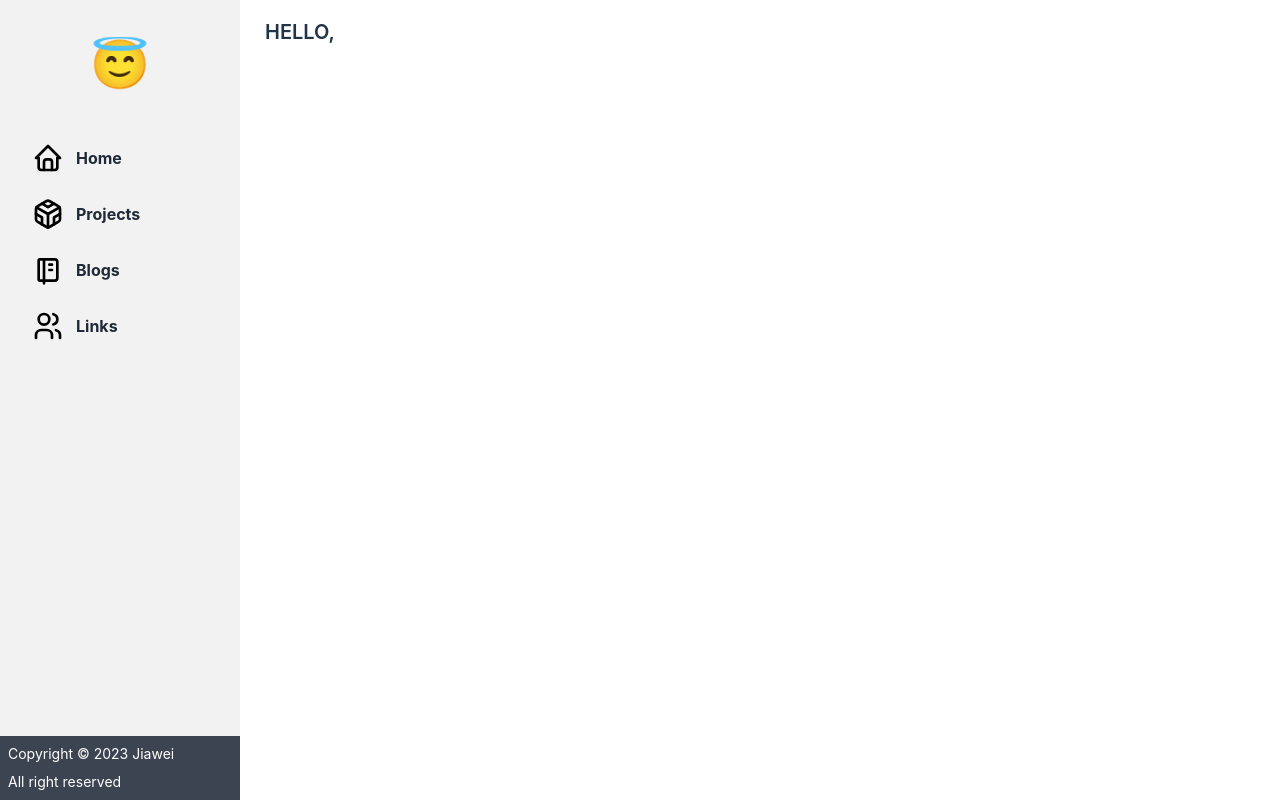
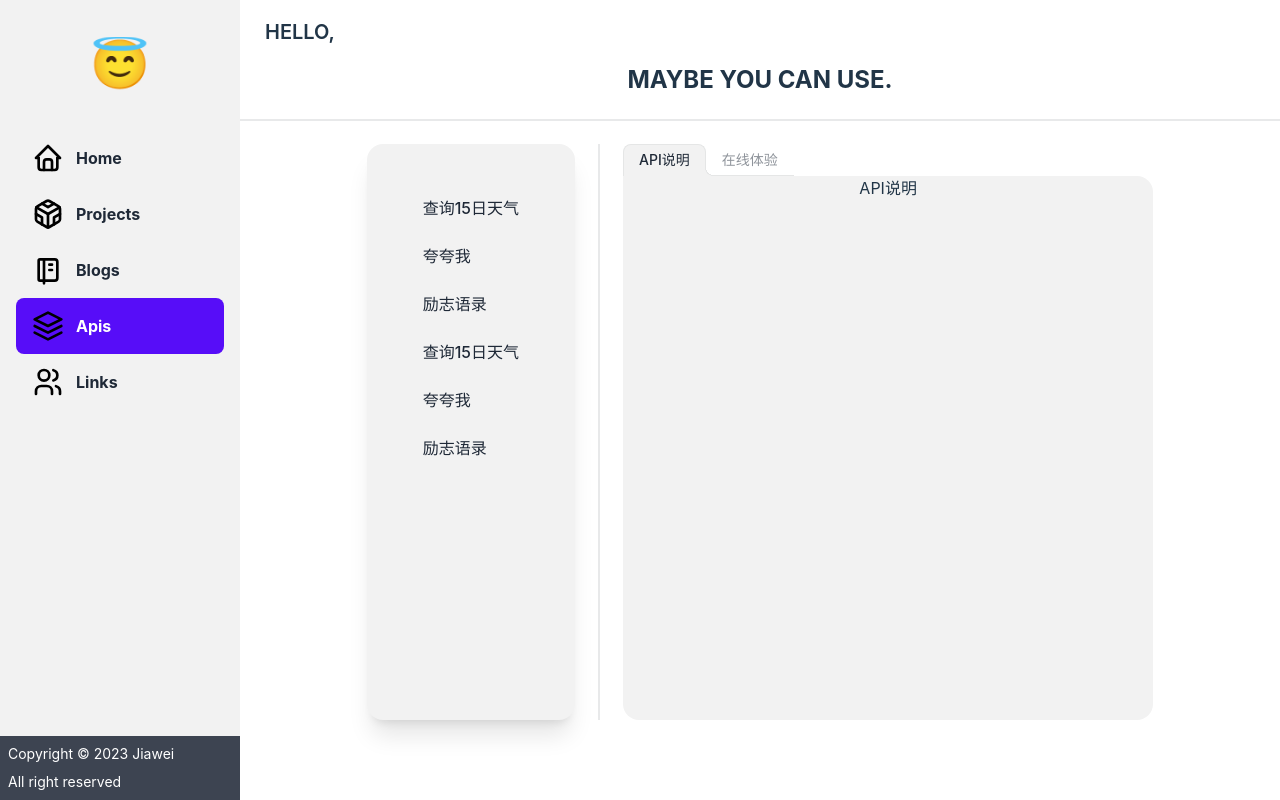
Before and after one commit to jiaw3i/boom-home, a React (Vite) app: page /apis in a window 1280 px wide. Built offline with nearby package versions, Linux system fonts and the light colour scheme.

Commit message:
add apis component

```diff
--- a/src/App.tsx
+++ b/src/App.tsx
@@ -1,12 +1,12 @@
-import React, {useEffect, useState} from 'react'
+import React, {useState} from 'react'
 import './App.css'
 import Sidebar from "./components/Sidebar";
 import Header from "./components/Header";
 import Projects from "./components/Projects";
-import {Link, Route, Routes, useLocation} from "react-router-dom";
+import {Route, Routes, useLocation} from "react-router-dom";
 import Home from "./components/Home";
 import ManageProject from "./components/manager/ManageProject";
-import {Alert} from "./components/Alert";
+import APIList from "./components/APIList";
 
 function App() {
     const currentTitle = () => {
@@ -41,8 +41,9 @@ function App() {
                     <Route path={"/"} element={<Home/>}/>
                     <Route path={"/home"} element={<Home/>}/>
                     <Route path={"/manage"} element={<ManageProject/>}>
-                        <Route path={"project"}  element={<ManageProject/>}/>
+                        <Route path={"project"} element={<ManageProject/>}/>
                     </Route>
+                    <Route path={"/apis"} element={<APIList/>}/>
                 </Routes>
             </div>
         </div>
--- /dev/null
+++ b/src/components/APIList.tsx
@@ -0,0 +1,41 @@
+import apis from "../datas/apis";
+import {useState} from "react";
+
+export default function APIList() {
+    const [activeTab,setActiveTab] = useState(1);
+    return (
+        <div className={"flex flex-col flex-grow items-center"}>
+            <div>
+                <p className={"font-bold text-2xl"}>MAYBE YOU CAN USE.</p>
+            </div>
+            <div className="divider"></div>
+            <div className={"flex flex-row flex-grow w-5/6 pl-10 pr-10 pb-20 justify-center"}>
+                <div className={"bg-base-200 card shadow-xl hover:shadow-2xl"}>
+                    <ul className={"menu p-2 text-base-content rounded-box"}>
+                        {apis.map(api => {
+                            return (
+                                <li key={api.id} className={""}>
+                                    <a className={""}>{api.name}</a>
+                                </li>
+                            )
+                        })}
+                    </ul>
+                </div>
+                <div className={"divider divider-horizontal"}></div>
+                <div className={"w-4/6 bg-transparent flex flex-col flex-grow "}>
+                    <div className="tabs w-full">
+                        <a onClick={()=>setActiveTab(1)} className={"tab tab-lifted " + (activeTab===1?"tab-active":"")}>
+                            API说明
+                        </a>
+                        <a onClick={()=>setActiveTab(2)} className={"tab tab-lifted " + (activeTab===2?"tab-active":"")}>在线体验</a>
+                    </div>
+                    <div className={"left-box bg-base-200 flex-grow rounded-tr-2xl rounded-bl-2xl rounded-br-2xl"}>
+                        <p>{activeTab===1?"API说明":"在线体验"}</p>
+                    </div>
+                </div>
+
+
+            </div>
+        </div>
+    )
+}
--- /dev/null
+++ b/src/datas/apis.tsx
@@ -0,0 +1,39 @@
+const apis = [
+    {
+        id: 1,
+        name: "查询15日天气",
+        url: "https://api.hanjiawei.com/weather",
+        description: "从今天开始，查询往后15日的天气",
+    },
+    {
+        id: 2,
+        name: "夸夸我",
+        url: "https://api.hanjiawei.com/goodme",
+        description: "随机一句夸夸你的话",
+    },
+    {
+        id: 3,
+        name: "励志语录",
+        url: "https://api.hanjiawei.com/upup",
+        description: "随机一句励志语录",
+    },
+    {
+        id: 4,
+        name: "查询15日天气",
+        url: "https://api.hanjiawei.com/weather",
+        description: "从今天开始，查询往后15日的天气",
+    },
+    {
+        id: 5,
+        name: "夸夸我",
+        url: "https://api.hanjiawei.com/goodme",
+        description: "随机一句夸夸你的话",
+    },
+    {
+        id: 6,
+        name: "励志语录",
+        url: "https://api.hanjiawei.com/upup",
+        description: "随机一句励志语录",
+    }
+]
+export default apis;
--- a/src/datas/menus.tsx
+++ b/src/datas/menus.tsx
@@ -31,6 +31,15 @@ const MenusData = [
             <path d="M6 4h11a2 2 0 0 1 2 2v12a2 2 0 0 1 -2 2h-11a1 1 0 0 1 -1 -1v-14a1 1 0 0 1 1 -1m3 0v18"/>
             <line x1="13" y1="8" x2="15" y2="8"/>
             <line x1="13" y1="12" x2="15" y2="12"/>
+        </svg>
+    },
+    {
+        title: "Apis",
+        icon: <svg className="h-8 w-8 text-black" viewBox="0 0 24 24" fill="none" stroke="currentColor" strokeWidth="2"
+                   strokeLinecap="round" strokeLinejoin="round">
+            <polygon points="12 2 2 7 12 12 22 7 12 2"/>
+            <polyline points="2 17 12 22 22 17"/>
+            <polyline points="2 12 12 17 22 12"/>
         </svg>
     },
     {
--- a/src/index.css
+++ b/src/index.css
@@ -23,6 +23,7 @@ a {
     color: #646cff;
     text-decoration: inherit;
 }
+
 a:hover {
     color: #535bf2;
 }
@@ -51,9 +52,11 @@ button {
     cursor: pointer;
     transition: border-color 0.25s;
 }
+
 button:hover {
     border-color: #646cff;
 }
+
 button:focus,
 button:focus-visible {
     outline: 4px auto -webkit-focus-ring-color;
@@ -64,10 +67,16 @@ button:focus-visible {
         color: #213547;
         background-color: #ffffff;
     }
+
     a:hover {
         color: #747bff;
     }
+
     button {
         background-color: #f9f9f9;
     }
 }
+
+.tab {
+    --tab-bg: hsla(var(--b2) / var(--tw-bg-opacity, 1))
+}
--- a/vite.config.ts
+++ b/vite.config.ts
@@ -6,7 +6,7 @@ export default defineConfig({
   plugins: [react()],
   server: {
     proxy:{
-        '/api': {
+        '/api/': {
             target: 'http://localhost:8080',
             changeOrigin: true,
             rewrite: (path) => path.replace(/^\/api/, '')
```
Also changed, not shown: 1 other file (tests, documents, lock files or other folders). Lines whose indentation alone changed are shown as unchanged.
